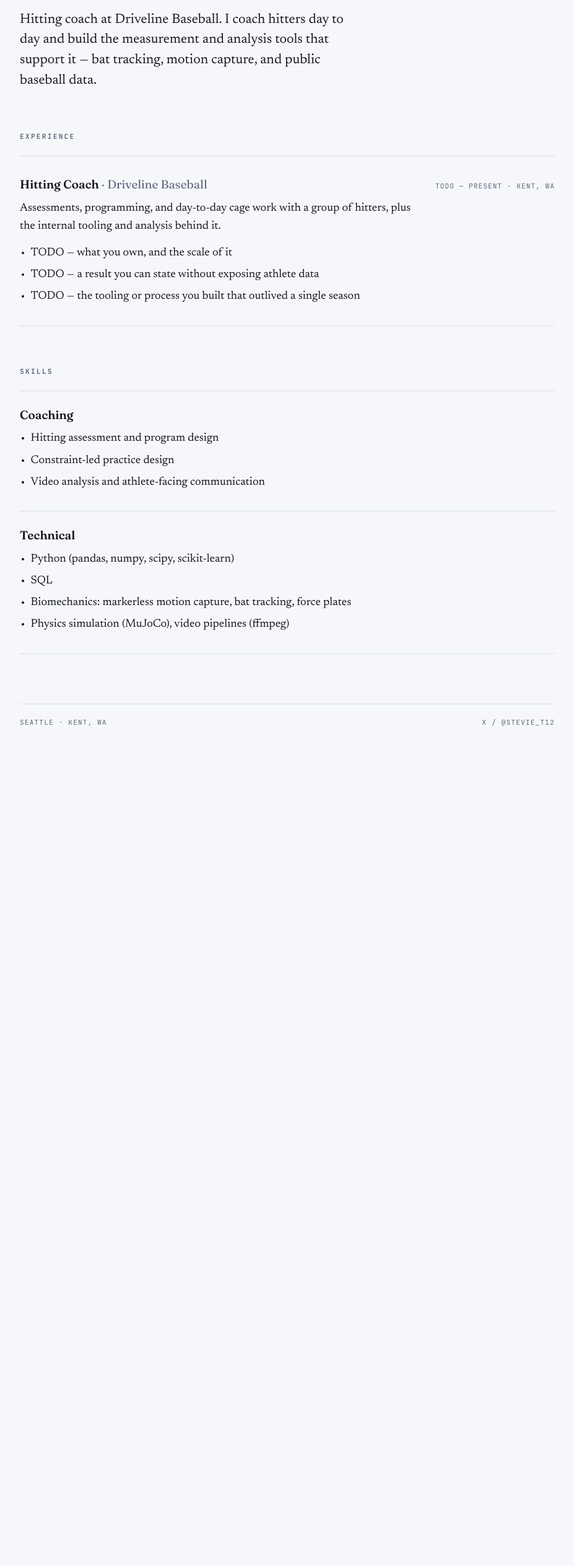
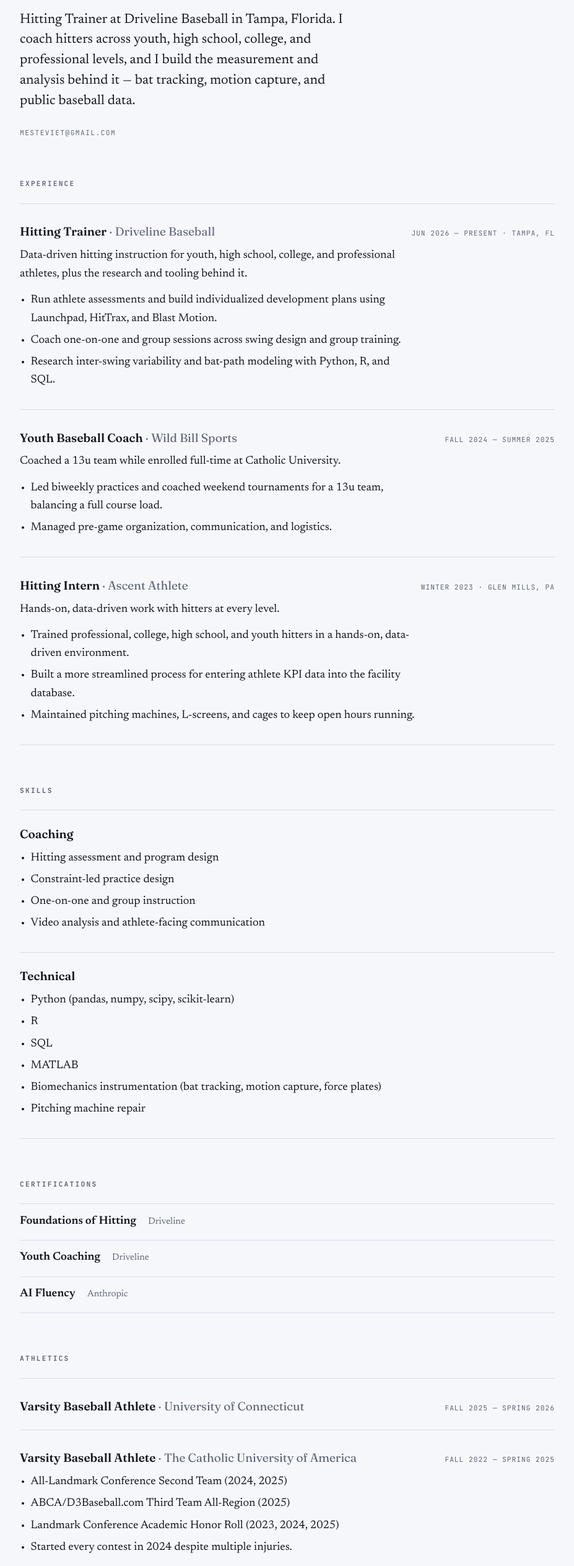
Before and after one commit to mesteviet25/mesteviet25.github.io, an Astro site: page /resume in a window 1280 px wide. Shown: the part 271-2797 px from the top of the page at 62% size, without its empty margins (176-1103 px from the left). Before the commit the page ends 1487 px from the top, so only its background shows below. Built offline with nearby package versions, Linux system fonts and the light colour scheme; Astro itself is replaced by a stand-in of ours.

Commit message:
Fill in the real resume and rebuild About around it

```diff
--- a/src/data/resume.ts
+++ b/src/data/resume.ts
@@ -12,7 +12,7 @@
   org: string;
   title: string;
   start: string; // "2023" or "Mar 2023" — free text, rendered as written
-  end: string; // use "Present" for current
+  end?: string; // use "Present" for current; leave off for a single-date entry
   location?: string;
   blurb?: string;
   points?: string[];
@@ -25,30 +25,62 @@
 };
 
 export const intro =
-  'Hitting coach at Driveline Baseball. I coach hitters day to day and build the measurement ' +
-  'and analysis tools that support it — bat tracking, motion capture, and public baseball data.';
+  'Hitting Trainer at Driveline Baseball in Tampa, Florida. I coach hitters across youth, ' +
+  'high school, college, and professional levels, and I build the measurement and analysis ' +
+  'behind it — bat tracking, motion capture, and public baseball data.';
 
 export const roles: Role[] = [
   {
     org: 'Driveline Baseball',
-    title: 'Hitting Coach',
-    start: 'TODO',
+    title: 'Hitting Trainer',
+    start: 'Jun 2026',
     end: 'Present',
-    location: 'Kent, WA',
+    location: 'Tampa, FL',
     blurb:
-      'Assessments, programming, and day-to-day cage work with a group of hitters, plus the ' +
-      'internal tooling and analysis behind it.',
+      'Data-driven hitting instruction for youth, high school, college, and professional ' +
+      'athletes, plus the research and tooling behind it.',
     points: [
-      'TODO — what you own, and the scale of it',
-      'TODO — a result you can state without exposing athlete data',
-      'TODO — the tooling or process you built that outlived a single season',
+      'Run athlete assessments and build individualized development plans using Launchpad, HitTrax, and Blast Motion.',
+      'Coach one-on-one and group sessions across swing design and group training.',
+      'Research inter-swing variability and bat-path modeling with Python, R, and SQL.',
     ],
   },
-  // Add earlier roles here, newest first.
+  {
+    org: 'Wild Bill Sports',
+    title: 'Youth Baseball Coach',
+    start: 'Fall 2024',
+    end: 'Summer 2025',
+    blurb: 'Coached a 13u team while enrolled full-time at Catholic University.',
+    points: [
+      'Led biweekly practices and coached weekend tournaments for a 13u team, balancing a full course load.',
+      'Managed pre-game organization, communication, and logistics.',
+    ],
+  },
+  {
+    org: 'Ascent Athlete',
+    title: 'Hitting Intern',
+    start: 'Winter 2023',
+    location: 'Glen Mills, PA',
+    blurb: 'Hands-on, data-driven work with hitters at every level.',
+    points: [
+      'Trained professional, college, high school, and youth hitters in a hands-on, data-driven environment.',
+      'Built a more streamlined process for entering athlete KPI data into the facility database.',
+      'Maintained pitching machines, L-screens, and cages to keep open hours running.',
+    ],
+  },
 ];
 
 export const education: Entry[] = [
-  // { primary: 'Degree, Field', secondary: 'Institution', meta: 'Year' },
+  {
+    primary: 'B.S. Biomedical Engineering',
+    secondary: 'The Catholic University of America',
+    meta: 'May 2025 · GPA 3.8, Dean’s List (5 semesters)',
+  },
+  {
+    primary: 'Leadership and Public Management Certificate',
+    secondary: 'University of Connecticut',
+    meta: 'May 2026',
+  },
 ];
 
 export const skills: { group: string; items: string[] }[] = [
@@ -57,6 +89,7 @@
     items: [
       'Hitting assessment and program design',
       'Constraint-led practice design',
+      'One-on-one and group instruction',
       'Video analysis and athlete-facing communication',
     ],
   },
@@ -64,10 +97,45 @@
     group: 'Technical',
     items: [
       'Python (pandas, numpy, scipy, scikit-learn)',
+      'R',
       'SQL',
-      'Biomechanics: markerless motion capture, bat tracking, force plates',
-      'Physics simulation (MuJoCo), video pipelines (ffmpeg)',
+      'MATLAB',
+      'Biomechanics instrumentation (bat tracking, motion capture, force plates)',
+      'Pitching machine repair',
     ],
+  },
+];
+
+export const certifications: Entry[] = [
+  { primary: 'Foundations of Hitting', secondary: 'Driveline' },
+  { primary: 'Youth Coaching', secondary: 'Driveline' },
+  { primary: 'AI Fluency', secondary: 'Anthropic' },
+];
+
+export const athletics: Role[] = [
+  {
+    org: 'University of Connecticut',
+    title: 'Varsity Baseball Athlete',
+    start: 'Fall 2025',
+    end: 'Spring 2026',
+  },
+  {
+    org: 'The Catholic University of America',
+    title: 'Varsity Baseball Athlete',
+    start: 'Fall 2022',
+    end: 'Spring 2025',
+    points: [
+      'All-Landmark Conference Second Team (2024, 2025)',
+      'ABCA/D3Baseball.com Third Team All-Region (2025)',
+      'Landmark Conference Academic Honor Roll (2023, 2024, 2025)',
+      'Started every contest in 2024 despite multiple injuries.',
+    ],
+  },
+  {
+    org: 'Tau Beta Pi Engineering Honors Society',
+    title: 'Active Member',
+    start: 'Fall 2023',
+    end: 'Present',
   },
 ];
 
--- a/src/layouts/Base.astro
+++ b/src/layouts/Base.astro
@@ -55,7 +55,7 @@
       </main>
 
       <footer class="foot">
-        <span>Seattle &middot; Kent, WA</span>
+        <span>Tampa, FL</span>
         <div class="foot__links">
           <a href="https://x.com/stevie_t12" rel="me">X / @stevie_t12</a>
         </div>
--- a/src/pages/index.astro
+++ b/src/pages/index.astro
@@ -6,11 +6,11 @@
 
 <Base
   title="Stevie Thomas — hitting, swing data, and coaching resources"
-  description="Hitting coach at Driveline Baseball. Free, technical coaching resources on swing mechanics and bat tracking, built for coaches and players."
+  description="Hitting Trainer at Driveline Baseball. Free, technical coaching resources on swing mechanics and bat tracking, built for coaches and players."
 >
   <section class="hero-wrap" style="padding: clamp(3rem, 9vw, 6.5rem) 0 0;">
     <Fractal variant="hero" />
-    <p class="eyebrow eyebrow--grad reveal" style="--i:0">Hitting coach · Driveline Baseball</p>
+    <p class="eyebrow eyebrow--grad reveal" style="--i:0">Hitting Trainer · Driveline Baseball</p>
     <h1 class="reveal" style="--i:1">
       I coach hitters, and I take the swing apart to figure out why it works.
     </h1>
--- a/src/pages/resume.astro
+++ b/src/pages/resume.astro
@@ -2,7 +2,7 @@
 import fs from 'node:fs';
 import path from 'node:path';
 import Base from '../layouts/Base.astro';
-import { intro, roles, education, skills, writing } from '../data/resume';
+import { intro, roles, education, skills, certifications, athletics, writing } from '../data/resume';
 
 // drop a PDF at public/resume.pdf and the download link appears; no file, no link
 const hasPdf = fs.existsSync(path.join(process.cwd(), 'public', 'resume.pdf'));
@@ -10,25 +10,30 @@
 
 <Base
   title="Resume — Stevie Thomas"
-  description="Hitting coach at Driveline Baseball. Coaching, biomechanics, and the tooling in between."
+  description="Hitting Trainer at Driveline Baseball. Coaching, biomechanics, and the tooling in between."
 >
   <section style="padding: clamp(2.5rem, 7vw, 4.5rem) 0 0;">
     <p class="eyebrow reveal" style="--i:0">Resume</p>
-    <h1 class="reveal" style="--i:1">Stevie Thomas</h1>
+    <h1 class="reveal" style="--i:1">Stephen “Stevie” Thomas</h1>
     <p class="lede reveal" style="--i:2">{intro}</p>
 
+    <p
+      style="margin-top: 1.6rem; font-family: var(--mono); font-size: 0.7rem; letter-spacing: 0.13em; text-transform: uppercase; color: var(--muted);"
+    >
+      <a href="mailto:mesteviet@gmail.com" style="text-decoration: none; color: inherit;">
+        mesteviet@gmail.com
+      </a>
       {
         hasPdf && (
-        <p style="margin-top: 1.6rem;">
-          <a
-            href="/resume.pdf"
-            style="font-family: var(--mono); font-size: 0.7rem; letter-spacing: 0.13em; text-transform: uppercase; text-decoration: none; color: var(--muted);"
-          >
+          <>
+            <span aria-hidden="true"> · </span>
+            <a href="/resume.pdf" style="text-decoration: none; color: inherit;">
               Download PDF →
             </a>
-        </p>
+          </>
         )
       }
+    </p>
   </section>
 
   {
@@ -42,7 +47,8 @@
                 {role.title} <span>· {role.org}</span>
               </h3>
               <p class="cv-role__dates">
-                {role.start} — {role.end}
+                {role.start}
+                {role.end && ` — ${role.end}`}
                 {role.location && <> · {role.location}</>}
               </p>
             </div>
@@ -81,6 +87,52 @@
   }
 
   {
+    certifications.length > 0 && (
+      <section style="margin-top: clamp(2.5rem, 7vw, 4rem);">
+        <p class="section-label">Certifications</p>
+        <ul class="linklist">
+          {certifications.map((c) => (
+            <li>
+              <strong>{c.primary}</strong>
+              {c.secondary && <span>{c.secondary}</span>}
+            </li>
+          ))}
+        </ul>
+      </section>
+    )
+  }
+
+  {
+    athletics.length > 0 && (
+      <section style="margin-top: clamp(2.5rem, 7vw, 4rem);">
+        <p class="section-label">Athletics</p>
+        {athletics.map((a) => (
+          <article class="cv-role">
+            <div class="cv-role__head">
+              <h3>
+                {a.title} <span>· {a.org}</span>
+              </h3>
+              <p class="cv-role__dates">
+                {a.start}
+                {a.end && ` — ${a.end}`}
+                {a.location && <> · {a.location}</>}
+              </p>
+            </div>
+            {a.blurb && <p>{a.blurb}</p>}
+            {a.points && a.points.length > 0 && (
+              <ul>
+                {a.points.map((pt) => (
+                  <li>{pt}</li>
+                ))}
+              </ul>
+            )}
+          </article>
+        ))}
+      </section>
+    )
+  }
+
+  {
     education.length > 0 && (
       <section style="margin-top: clamp(2.5rem, 7vw, 4rem);">
         <p class="section-label">Education</p>
```
Also changed, not shown: src/pages/about.astro (+20 -16 lines), 1 other file. Lines whose indentation alone changed are shown as unchanged.
